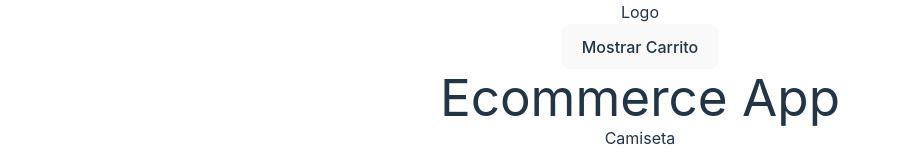
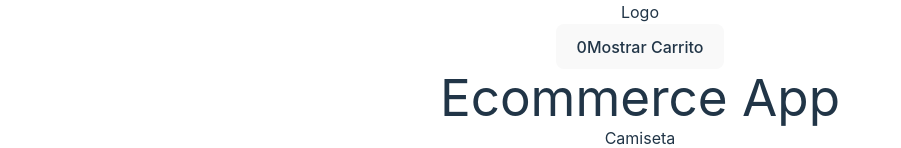
Before and after one commit to informaticadiaz/ecommerce-chat-gpt, a React (Vite) app: page / in a window 1280 px wide. Shown: the top 148 px of the page, without its empty margins (0-901 px from the left). Built offline with nearby package versions, Linux system fonts and the light colour scheme.

Commit message:
mostrar unidades en nav

```diff
--- a/src/App.jsx
+++ b/src/App.jsx
@@ -3,9 +3,11 @@ import Product from "./components/Product";
 import productos from "./productos/Productos";
 import Cart from "./components/Cart";
 import { useState } from "react";
+import { useCarrito } from "./utilities/CarritoProvider"; // Asegúrate de importar el hook useCarrito
 
 function App() {
   const [mostrarCarrito, setMostrarCarrito] = useState(false);
+  const { sumarUnidadesProductos } = useCarrito(); // Obtén la función sumarUnidadesProductos del contexto del carrito
 
   return (
     <>
@@ -13,10 +15,13 @@ function App() {
         <div className="flex justify-between">
           <span>Logo</span>
           <div>
+            {/* Renderiza el resultado de la función sumarUnidadesProductos */}
             <button
               className=""
               onClick={() => setMostrarCarrito(!mostrarCarrito)}
             >
+              {/* muestra camtodad de productos */}
+              {sumarUnidadesProductos()}
               {mostrarCarrito ? "Mostrar Productos" : "Mostrar Carrito"}
             </button>
           </div>
--- a/src/components/Cart.jsx
+++ b/src/components/Cart.jsx
@@ -13,7 +13,7 @@ export default function Cart({ mostrarCarrito, setMostrarCarrito }) {
 
   return (
     <>
-      <div className="absolute left-0 right-0 top-0 space-y-6 bg-slate-500 p-10">
+      <div className="absolute left-0 right-0 top-0 mx-auto max-w-screen-xl	 space-y-6 bg-slate-500 p-10">
         <button className="" onClick={() => setMostrarCarrito(!mostrarCarrito)}>
           {mostrarCarrito ? "Ocultar Carrito" : "Mostrar Carrito"}
         </button>
--- a/src/utilities/CarritoProvider.jsx
+++ b/src/utilities/CarritoProvider.jsx
@@ -89,6 +89,14 @@ export function CarritoProvider({ children }) {
     return 0;
   }
 
+  // Función para sumar las unidades de todos los productos en el carrito
+  function sumarUnidadesProductos() {
+    return carrito.reduce(
+      (totalUnidades, producto) => totalUnidades + producto.cantidad,
+      0,
+    );
+  }
+
   return (
     <CarritoContext.Provider
       value={{
@@ -98,6 +106,7 @@ export function CarritoProvider({ children }) {
         actualizarCantidadProducto,
         restarCantidadProducto,
         sumarCantidadProducto,
+        sumarUnidadesProductos,
         calcularTotal,
         calcularPrecioTotalProducto,
       }}
```
